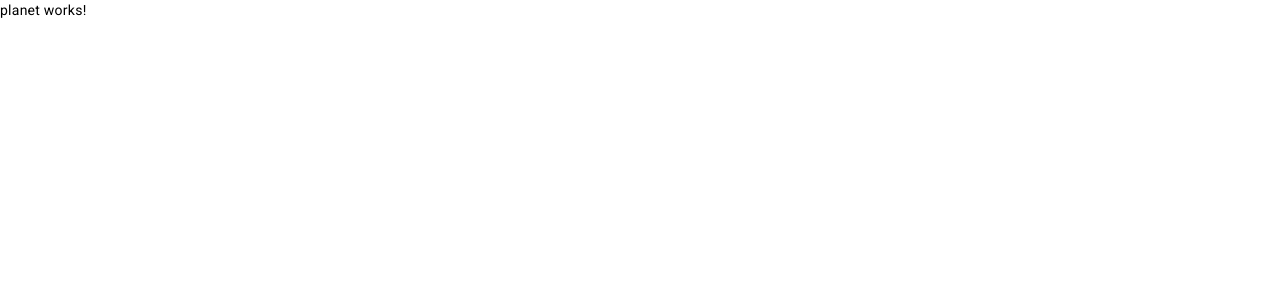
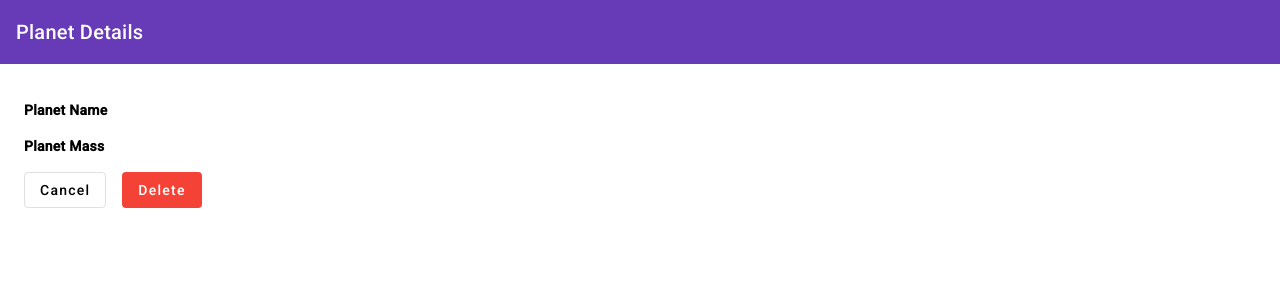
Before and after one commit to grglucastr/universe-app, an Angular app: page /planets/1 in a window 1280 px wide. Shown: the top 300 px of the page. Built offline with nearby package versions, Linux system fonts and the light colour scheme; no server answers.

Commit message:
Populate PlanetComponent with dynamic data

```diff
--- a/src/app/pages/planet/planet.component.css
+++ b/src/app/pages/planet/planet.component.css
@@ -0,0 +1,15 @@
+.page-content{
+  padding: 1.5rem;
+}
+
+.single-info{
+  margin-bottom: 1rem;
+}
+
+.single-info strong {
+  display: block;
+}
+
+.btn-cancel{
+  margin-right: 1rem;
+}
--- a/src/app/pages/planet/planet.component.html
+++ b/src/app/pages/planet/planet.component.html
@@ -1 +1,30 @@
-<p>planet works!</p>
+<app-title text="Planet Details"></app-title>
+
+<div class="page-content">
+  <div class="single-info">
+    <strong>Planet Name</strong>
+    <span>{{ planet.name }}</span>
+  </div>
+
+  <div class="single-info">
+    <strong>Planet Mass</strong>
+    <span>{{ planet.mass }}</span>
+  </div>
+
+
+  <div>
+    <button
+      mat-stroked-button
+      type="button"
+      color="secondary"
+      (click)="returnToHome()"
+      class="btn-cancel">Cancel</button>
+
+      <button
+        mat-flat-button
+        type="button"
+        color="warn"
+        class="btn-cancel">Delete</button>
+  </div>
+
+</div>
--- a/src/app/pages/planet/planet.component.ts
+++ b/src/app/pages/planet/planet.component.ts
@@ -1,10 +1,33 @@
-import { Component } from '@angular/core';
+import { ActivatedRoute, Router } from '@angular/router';
+import { Planet } from './../../models/planet';
+import { PlanetService } from './../../services/planet/planet.service';
+import { Component, OnInit } from '@angular/core';
 
 @Component({
   selector: 'app-planet',
   templateUrl: './planet.component.html',
   styleUrls: ['./planet.component.css']
 })
-export class PlanetComponent {
+export class PlanetComponent implements OnInit{
 
+  planet:Planet = {
+    mass: '',
+    name: ''
+  }
+
+  constructor(private service: PlanetService, private router:Router, private route:ActivatedRoute){
+
+  }
+
+  ngOnInit(): void {
+    const id = this.route.snapshot.paramMap.get('id');
+    this.service.findById(parseInt(id!)).subscribe((planet) => {
+      this.planet = planet;
+    });
+  }
+
+
+  returnToHome(){
+    this.router.navigate(['/universe']);
+  }
 }
--- a/src/app/pages/universe/universe.component.html
+++ b/src/app/pages/universe/universe.component.html
@@ -1,8 +1,8 @@
 <app-title text="Universe"></app-title>
 <app-filter></app-filter>
 
-<div >
-  <mat-card *ngFor="let planet of planets" class="celestial-card">
+<div *ngFor="let planet of planets">
+  <mat-card (click)="goToDetails(planet.id!)"  class="celestial-card">
     <mat-card-title>{{planet.name}}</mat-card-title>
     <mat-card-subtitle>{{planet.mass}}</mat-card-subtitle>
   </mat-card>
--- a/src/app/pages/universe/universe.component.ts
+++ b/src/app/pages/universe/universe.component.ts
@@ -1,3 +1,4 @@
+import { Router } from '@angular/router';
 import { Planet } from 'src/app/models/planet';
 import { PlanetService } from './../../services/planet/planet.service';
 import { Component, OnInit } from '@angular/core';
@@ -11,7 +12,7 @@ export class UniverseComponent implements OnInit {
 
   planets: Planet[] = [];
 
-  constructor(private planetService: PlanetService){}
+  constructor(private planetService: PlanetService, private router: Router){}
 
   ngOnInit(): void {
     this.planetService.listAll().subscribe((planets) => {
@@ -19,4 +20,9 @@ export class UniverseComponent implements OnInit {
     });
   }
 
+  goToDetails(id: number){
+    const detailRedirection = `/planets/${id}`;
+    this.router.navigate([detailRedirection]);
+  }
+
 }
--- a/src/app/services/planet/planet.service.ts
+++ b/src/app/services/planet/planet.service.ts
@@ -19,4 +19,9 @@ export class PlanetService {
   listAll(): Observable<Planet[]> {
     return this.http.get<Planet[]>(this.API);
   }
+
+  findById(id: number): Observable<Planet> {
+    const url = `${this.API}/${id}`
+    return this.http.get<Planet>(url);
+  }
 }
```
